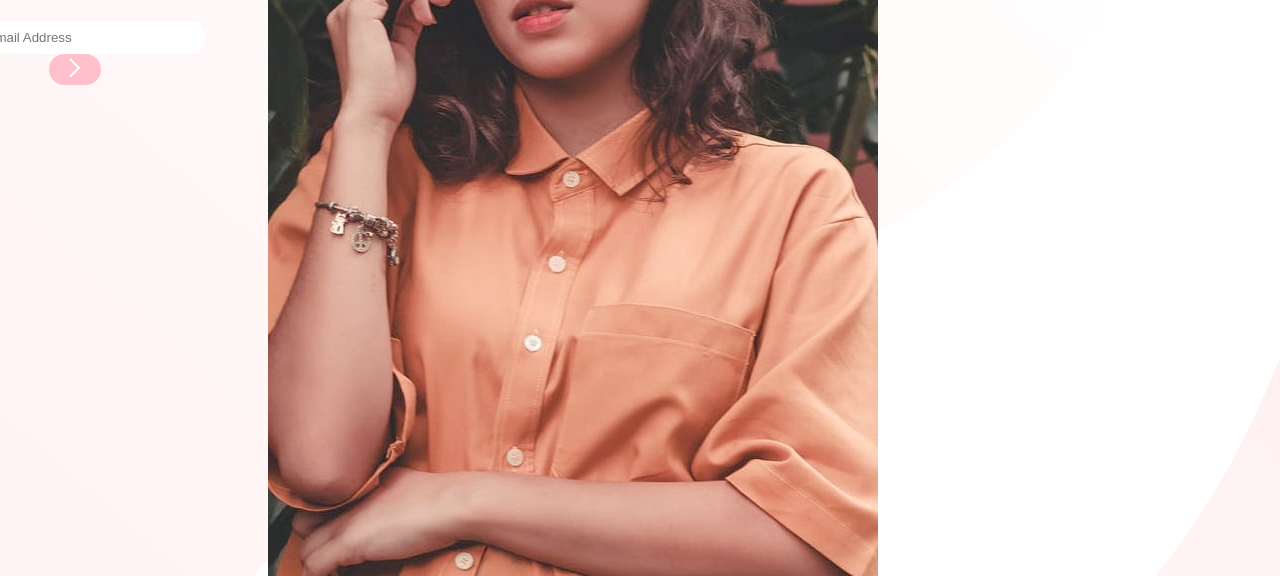
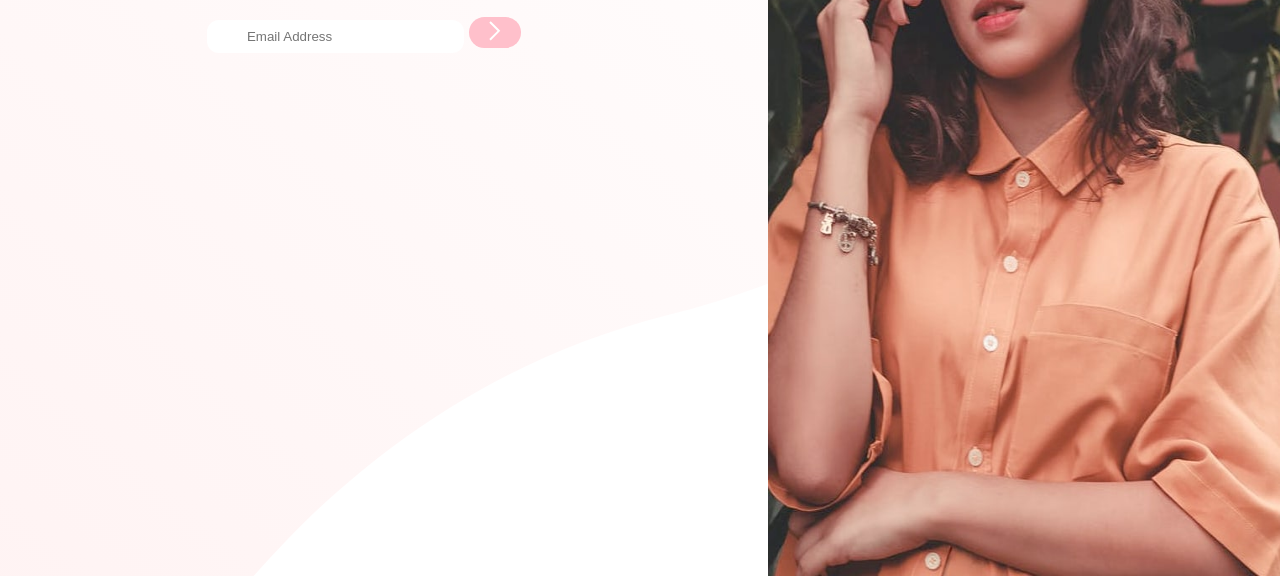
Before and after one commit to Alpha56Aderick/COMING-SOON, a plain HTML site: page index.html in a window 1280 px wide. Shown: the part 224-800 px from the top of the page. Drawn offline with Linux system fonts and the light colour scheme.

Commit message:
image postion

```diff
--- a/index.css
+++ b/index.css
@@ -9,11 +9,7 @@ body{
     background-image: url('./images/bg-pattern-desktop.svg');
     background-size: cover;
     font-family: "Josefin Sans", sans-serif;
-    display: flex;
-    flex-direction: column;
-    justify-content: center;
-    align-items: center;
-    max-width: 100vh;
+
 }
 .coming-soon-card{
     gap:1.25rem;
@@ -23,6 +19,7 @@ body{
     display: flex;
     align-self: flex-start;
     margin-left:1.5rem;
+    margin-top: 1rem;
 }
 .hero-image{
     content: url(./images/hero-mobile.jpg);
@@ -31,6 +28,13 @@ body{
     text-align: center;
     max-width: 100vw;
     max-height: 100vh;
+}
+.page-context{
+    display: flex;
+    justify-content: center;
+    align-content: center;
+    margin: 1rem;
+
 }
 .hero-image{
     width: 100%;
@@ -75,7 +79,7 @@ body{
     background-color: pink;
 
 }
-@media (min-width:600px) {
+@media (min-width:680px) {
     body{
         min-height: 100vh;
     }
@@ -85,8 +89,9 @@ body{
     }
     .hero-image{
     content: url(./images/hero-desktop.jpg);
+    max-width: 40%;
     height: 100vh;
-    object-fit: cover;
+    overflow: hidden;
     }
     .page-content{
         display: flex;
@@ -95,6 +100,9 @@ body{
         gap:2.5rem;
 
     }
+    .page-context{
+        position: relative;
+    }
     .heading{
         display: flex;
         justify-content: flex-start;
--- a/index.html
+++ b/index.html
@@ -13,21 +13,22 @@
   <main class="coming-soon-card">
    <section class="page-content">
         <img src="./images/hero-mobile.jpg" alt="Hero Image Mobile" class="hero-image">
+   <section class="page-context">
      <article class="page-text">
-         <section class="card-logo">
+        <section class="card-logo">
             <img src="./images/logo.svg" alt="Base Apparel Logo" class="logo">
-            </section>
-        <h1 class="heading">WE'RE <span class="highlight">COMING SOON</span></h1>
+        </section>
+             <h1 class="heading">WE'RE <span class="highlight">COMING SOON</span></h1>
         <p class="description">Hello fellow shoppers! We're currently building our new fashion store. Add your email below to stay up-to-date with announcements and our launch deals.</p>
         <form class="email-form">
           <input type="email" placeholder="Email Address " class="email-input" required>
           <button type="submit" class="submit-button">
-            <img src="./images/icon-arrow.svg" alt="SUBMIT">
+           <img src="./images/icon-arrow.svg" alt="SUBMIT">
           </button>
         </form>
      </article>
+     </section>
    </section>
-  </footer>
   </main>
 </body>
 </html>
```
